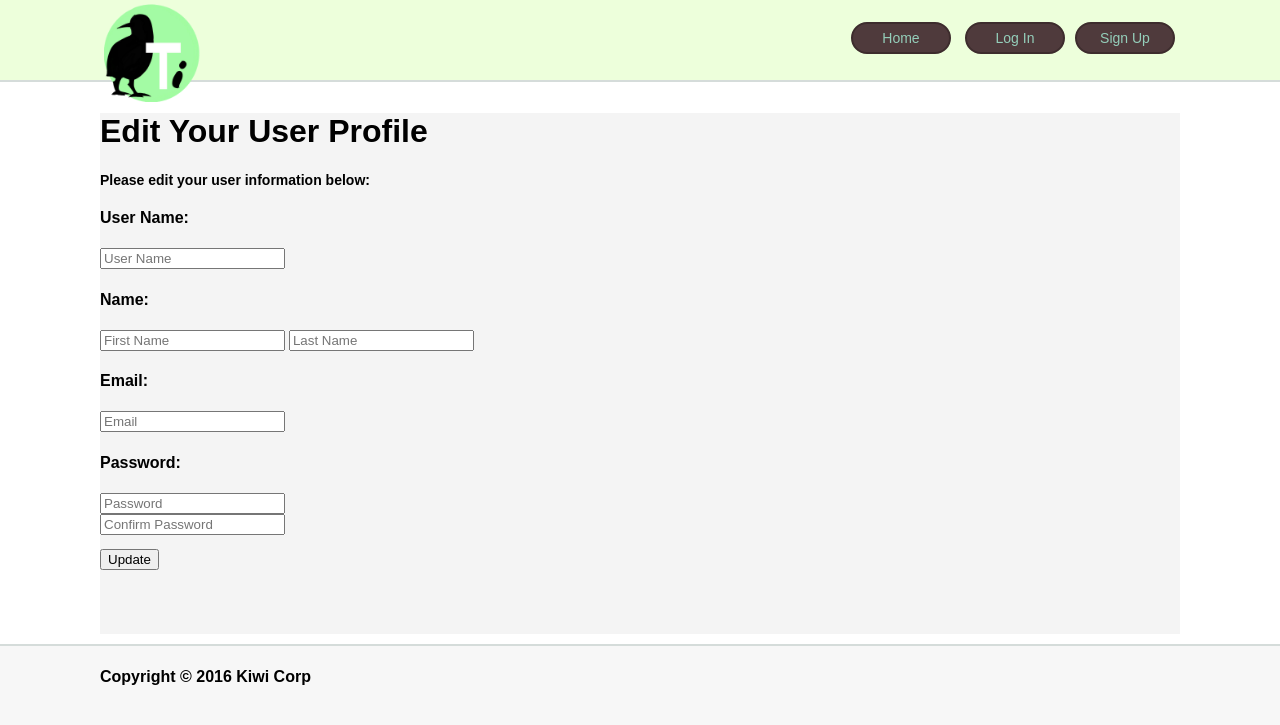
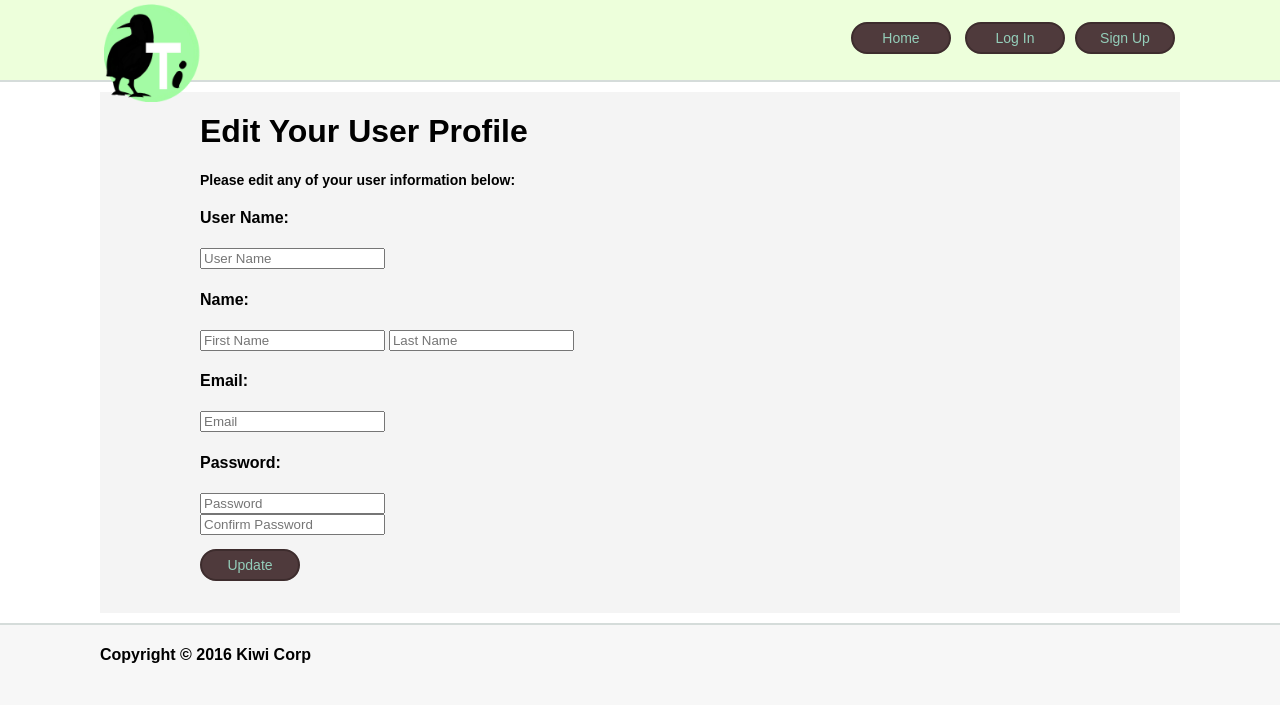
Before and after one commit to thorpe-sean-wm/TrendIt, a PHP site: page /editprofile.php in a window 1280 px wide. Shown: the top 725 px of the page. Run offline with PHP 8.4, Linux system fonts and the light colour scheme; some web fonts are replaced.

Commit message:
Added the final details for the 1st sprint. (View/Edit Profile)

```diff
--- a/editprofile.php
+++ b/editprofile.php
@@ -16,9 +16,9 @@ require_once "header.php";
 <div class="container">
     <div class="content">
 
-
+    <div class="form">
         <h1>Edit Your User Profile</h1>
-        <P><B>Please edit your user information below:</B></P>
+        <P><B>Please edit any of your user information below:</B></P>
 
         <form method="POST" action="index.htm">
 
@@ -37,9 +37,12 @@ require_once "header.php";
                 <input type="password" size="20" id="password2" name="password2" placeholder="Confirm Password" class="formInput" /><br />
 
 
-            <P><input type="submit" name="submitbtn" value="Update">
+
+            <P><input type="submit" name="submitbtn" value="Update" class="mButton">
+
 
         </form>
+        </div>
     </div>
 </div>
 
--- a/mainstylesheet.css
+++ b/mainstylesheet.css
@@ -143,3 +143,8 @@ a:hover {
     right: 400px;
     position: absolute;
 }
+
+.form {
+    left: 200px;
+    position: absolute;
+}
```
